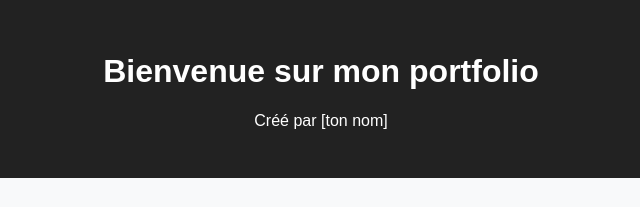
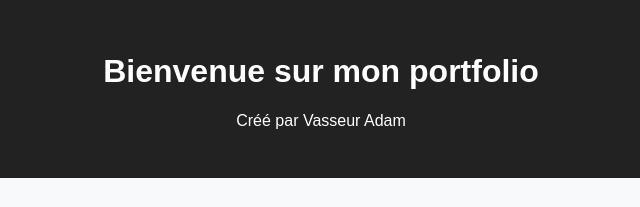
Before and after one commit to Garistol/Garistol, a plain HTML site: page index.html in a window 1280 px wide. Shown: the top 207 px of the page, 319-959 px from the left. Drawn offline with Linux system fonts and the light colour scheme.

Commit message:
Update index.html

```diff
--- a/index.html
+++ b/index.html
@@ -36,7 +36,7 @@
 <body>
   <header>
     <h1>Bienvenue sur mon portfolio</h1>
-    <p>Créé par [ton nom]</p>
+    <p>Créé par Vasseur Adam</p>
   </header>
   <section>
     <h2>À propos</h2>
```
